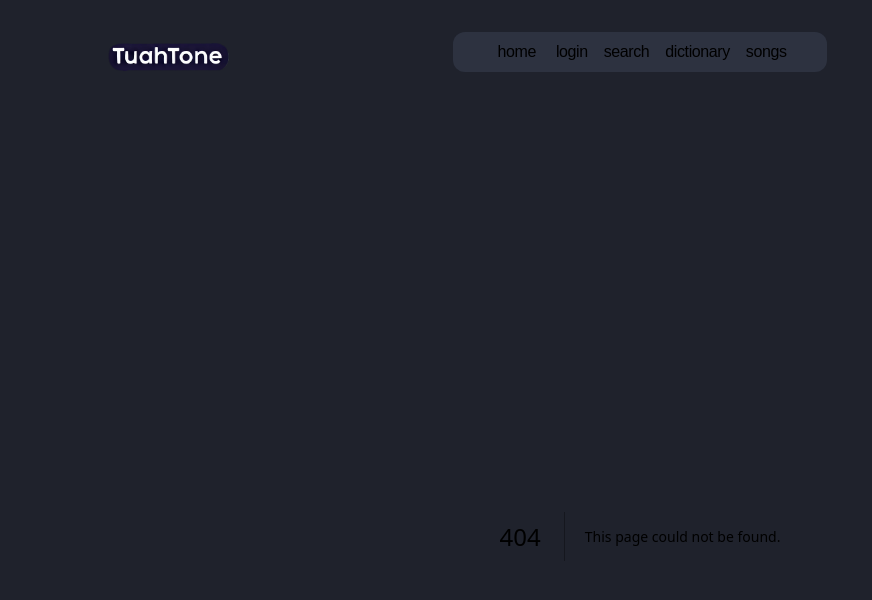
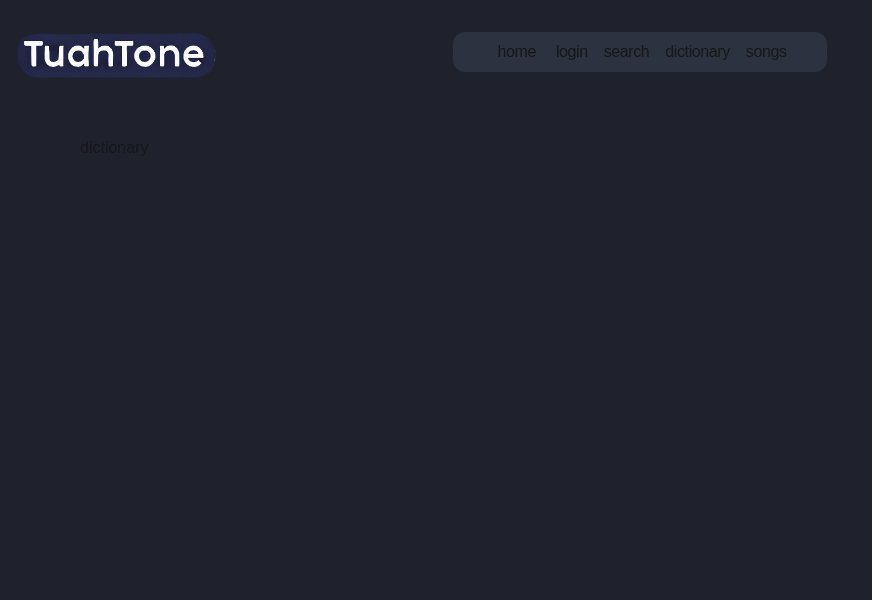
Before and after one commit to TheOfficialBarn/tuahtone, a Next.js app: page /dictionary in a window 1280 px wide. Before the commit this address had no page. Shown: the top 600 px of the page, without its empty margins (0-872 px from the left). Built offline with nearby package versions, Linux system fonts and the light colour scheme.

Commit message:
update to layout (logo & div stuff)

```diff
--- a/app/components/navbar.jsx
+++ b/app/components/navbar.jsx
@@ -4,7 +4,7 @@ const navItems = {
   '/': { //This is the path for the home page. It has to exist as a folder in the app directory
     name: 'home', //This is the name of what appears on the nav bar
   },
-  '/auth': {
+  '/login': {
     name: 'login',
   },
   '/search': {
--- /dev/null
+++ b/app/dictionary/page.jsx
@@ -0,0 +1,7 @@
+export default function Page(){
+	return(
+		<section>
+			<p>dictionary</p>
+		</section>
+	);
+}
--- a/app/layout.js
+++ b/app/layout.js
@@ -28,15 +28,17 @@ export default function RootLayout({ children }) {
       >
         <div>
           <div className="relative flex justify-center items-center">
-            <div className="absolute left-0 top-[-60px]">
-              <Image className="" src="/logo.png" height={300} width={300}/>
+            <div className="absolute left-0 top-[0]">
+              <Image className="" src="/logo.png" alt="logo" height={200} width={200}/>
             </div>
             <div className="flex justify-center">
               <Navbar />
             </div>
           </div>
         </div>
-        {children}
+        <div className="mx-16">
+          {children}
+        </div>
       </body>
     </html>
   );
--- /dev/null
+++ b/app/login/page.jsx
@@ -0,0 +1,7 @@
+export default function Page(){
+	return(
+		<section>
+			<p>login</p>
+		</section>
+	);
+}
--- /dev/null
+++ b/app/search/page.jsx
@@ -0,0 +1,7 @@
+export default function Page(){
+	return(
+		<section>
+			<p>search</p>
+		</section>
+	);
+}
--- /dev/null
+++ b/app/songs/page.jsx
@@ -0,0 +1,7 @@
+export default function Page(){
+	return(
+		<section>
+			<p>song</p>
+		</section>
+	);
+}
```
Also changed, not shown: public/logo.png.
